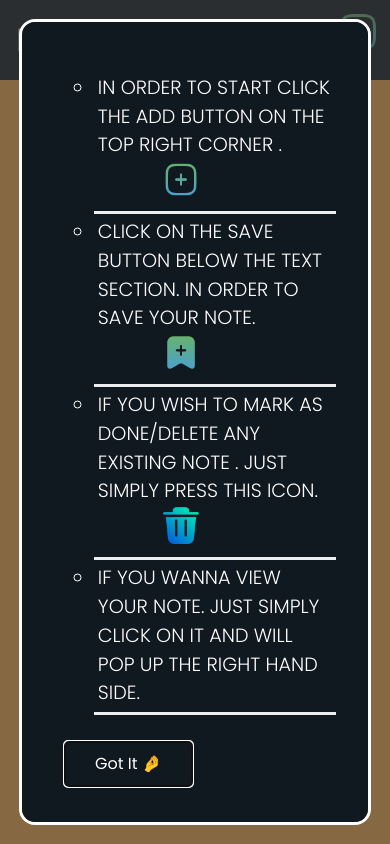
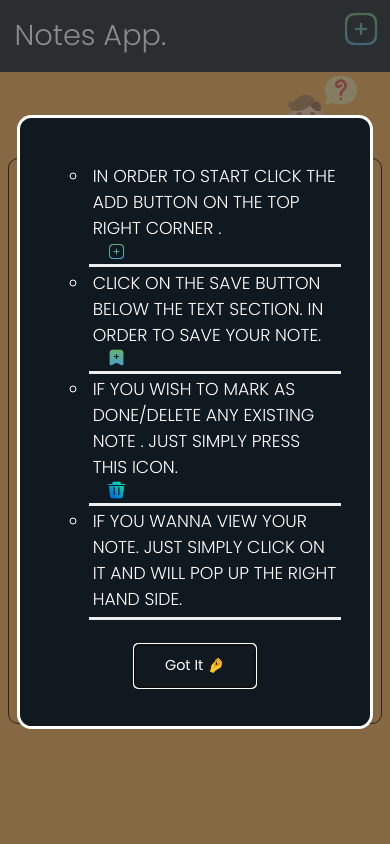
Before and after one commit to rohitwho/Personal-Note--Taker, a website: page public/notes.html in a window 390 px wide. Both pictures are taken after a click on the picture 310 px from the left and 128 px from the top of the page. Drawn offline with Linux system fonts and the light colour scheme; no server answers; files whose address does not match are found by name.

Commit message:
finished Project

```diff
--- a/public/assets/index.js
+++ b/public/assets/index.js
@@ -1,7 +1,7 @@
 
 
 document.addEventListener('DOMContentLoaded', () => {
-
+//---------- Modal Content----------//
   const show = document.querySelector(".Confused-Guy");
   const modal = document.querySelector(".modal")
   const closeModal = document.querySelector(".Got-it")
@@ -15,9 +15,9 @@
   closeModal.addEventListener("click", function () {
     modal.close();
   })
+//---------------------------------//
 
-
-
+//--Getting Notes from db and displaying as a li element----------//
   async function getNotes() {
     try {
       const response = await fetch("/api/notes", {
@@ -55,9 +55,9 @@
     }
   }
 
+//---------------------------------//
 
-
-
+//------- Pulling the note id and deleating the notes on request---------//
   function delEntry(id) {
     return fetch(`/api/notes/${id}`, {
       method: 'DELETE',
@@ -66,6 +66,29 @@
       },
     });
   }
+
+
+
+
+  function removeNote(id, liElement) {
+    delEntry(id)
+      .then(() => {
+        // Delete the corresponding list item from the UI
+        liElement.remove();
+      })
+      .catch((error) => {
+        console.error('Error deleting note:', error);
+      });
+
+
+
+
+  }
+//---------------------------------//
+
+
+//------Getting the note with the unique id and displaying them on the right side. --------//
+
   async function showEntry(id) {
     try {
       const response = await fetch(`/api/notes`, {
@@ -127,23 +150,13 @@
       console.error('Error in GET request:', error);
     }
   }
+//---------------------------------//
 
 
 
-  function removeNote(id, liElement) {
-    delEntry(id)
-      .then(() => {
-        // Delete the corresponding list item from the UI
-        liElement.remove();
-      })
-      .catch((error) => {
-        console.error('Error deleting note:', error);
-      });
+//----------Clearing the note section -------------//
 
 
-
-
-  }
   let clear = document.querySelector(".Primary-Nav-Link").addEventListener("click", createNote);
 
   function createNote(e) {
@@ -151,7 +164,11 @@
     location.reload();
   }
 
+//---------------------------------//
 
+
+
+//----------take user input and post it to db.-----------------------//
 
   function newNote() {
 
@@ -181,7 +198,7 @@
         console.error('Error in POST request:', error);
       });
   }
-
+//---------------------------------//
   const save = document.querySelector(".Primary-Nav-Link-None");
 
   save.addEventListener("click", () => {
--- a/public/assets/styles.css
+++ b/public/assets/styles.css
@@ -88,10 +88,9 @@
     display: flex;
     justify-content: center;
     align-items: flex-start;
-
     background-color: hsl(206, 100%, 71%);
     height: 100vh;
-    /* font-family:"poppins"; */
+
 }
 
 .container {
@@ -111,7 +110,6 @@
 
     text-decoration: none;
     transition: ease-in-out 600ms;
-
     margin: 10px;
     background: transparent;
     border: 1px solid rgb(15, 15, 15);
@@ -167,6 +165,13 @@
     color: white;
     border-radius: 1rem;
     padding: 2rem;
+}
+
+.Button-Container {
+    display: flex;
+    justify-content: center;
+    align-items: center;
+    margin-top: 1rem;
 }
 
 .Got-it {
@@ -225,7 +230,7 @@
     cursor: pointer;
 }
 
-/* .Primary-Nav-Link:hover{ */
+
 
 
 
@@ -244,7 +249,8 @@
     justify-content: space-evenly;
     padding: 1rem;
     color: black;
-    margin-inline: 15%;
+    margin-inline: 10%;
+    /* border:1px solid black; */
 
 }
 
@@ -271,9 +277,8 @@
 .Pending-Notes-Link-Delete {
     display: inline-flex;
     aspect-ratio: 1;
-    width: 2.4rem;
-    margin-left: 4rem;
-    border-color: #101820FF;
+    width: 2rem;
+    margin-left: 1rem;
     cursor: pointer;
 
 }
@@ -288,7 +293,7 @@
     transform: translateX(-8px);
 }
 
-.Pending-Notes-Link-Delete:hover:hover {
+.Pending-Notes-Link-Delete:hover {
     transform: translateX(8px);
 }
 
@@ -331,3 +336,32 @@
     font-size: 2rem;
 
 }
+
+
+@media screen and (max-width: 800px) {
+
+    html {
+        font-size: 90%;
+    }
+
+    .Main-content {
+        margin-inline: 2%;
+        border: 1px solid black;
+        border-radius: 10px;
+    }
+
+    .Pending-Notes-Link-Delete {
+        width: 1.3rem;
+        display: block;
+    }
+
+    .Notes-Title {
+        margin: 1rem;
+        padding: 0.8rem;
+    }
+
+    .Notes-Text {
+        padding: 0.8rem;
+
+    }
+}
--- a/public/notes.html
+++ b/public/notes.html
@@ -22,6 +22,7 @@
 
         </nav>
     </header>
+    <!-- Modal content -->
 
     <aside class="Question-Mark">
         <img class="Confused-Guy" src="./assets/images/problem.png" alt="Confused Guy">
@@ -47,20 +48,18 @@
                 </li>
 
             </ul>
-            <button class="Got-it">Got It 🤌</button>
+            <div class="Button-Container">
+                <button class="Got-it">Got It 🤌</button>
+            </div>
 
 
 
         </div>
     </dialog>
-
+<!-- Notes Content -->
     <section class="Main-content">
 
         <ul class="Pendin-Notes"> </ul>
-
-
-
-
 
 
         <aside class="Add-Note-Form">
```
Also changed, not shown: routes/apiRoutes.js (+15 -1 lines).
